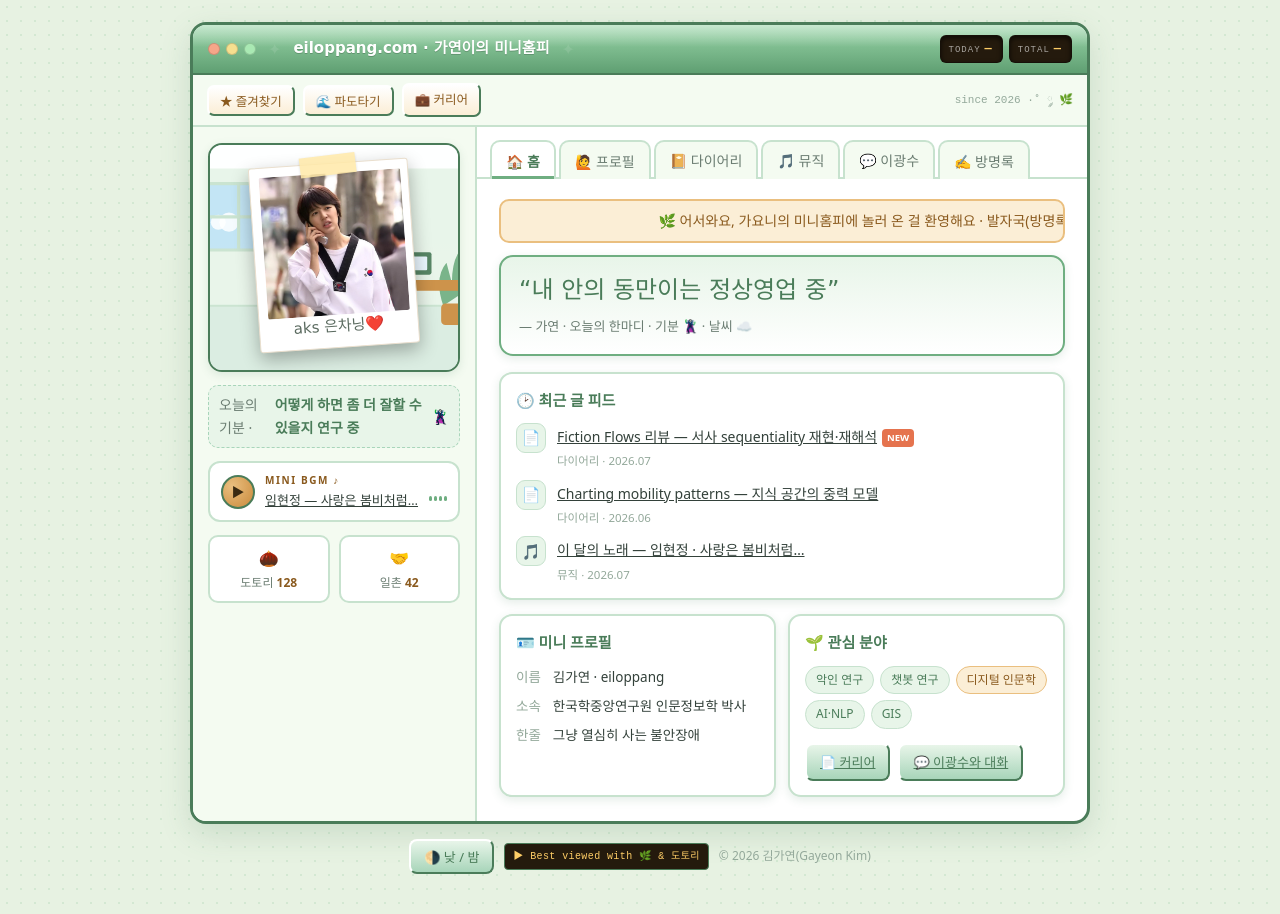
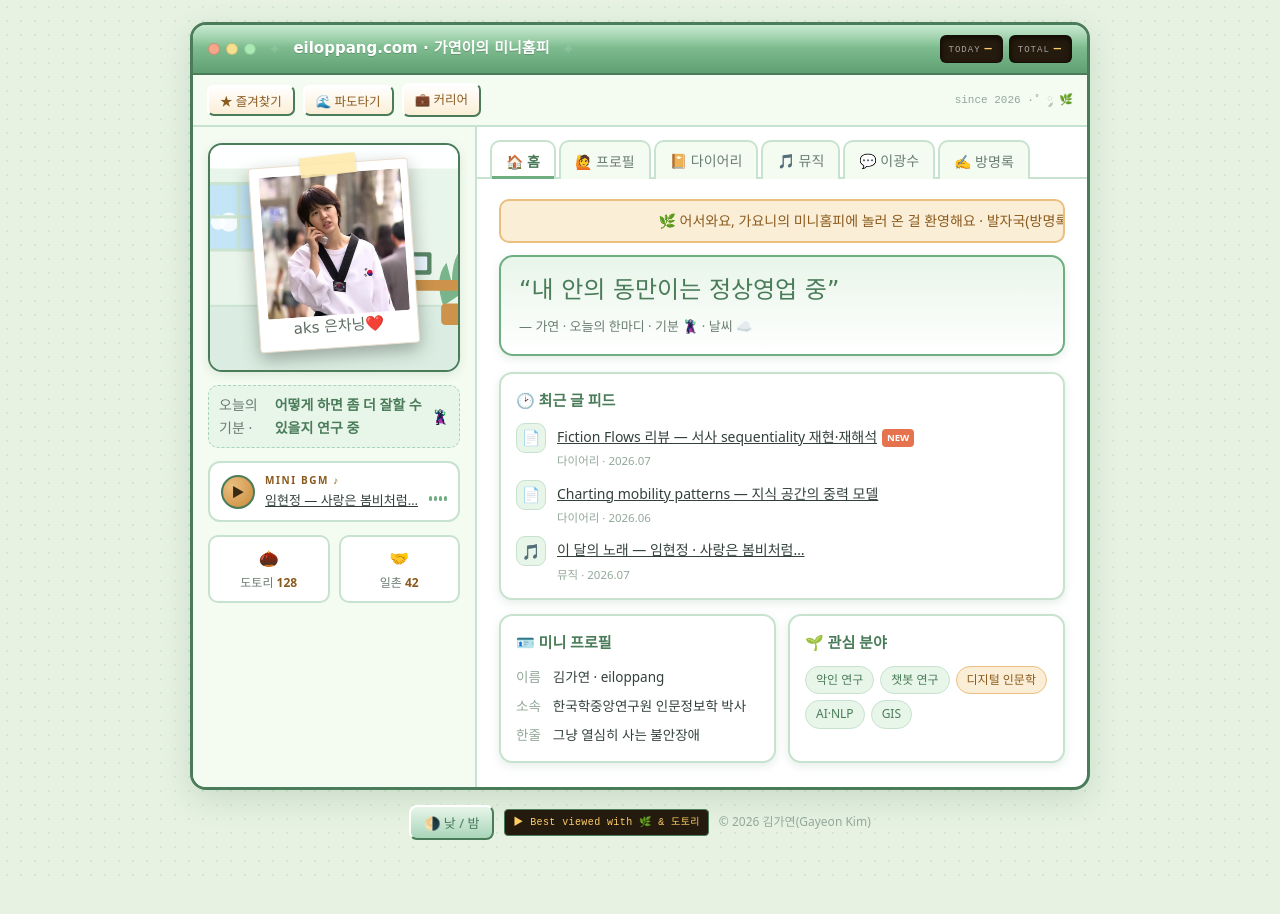
Before and after one commit to eiloppang/eiloppang.github.io, a plain HTML site: page index.html in a window 1280 px wide. After the commit the page ends 880 px from the top, so only its background shows below. Drawn offline with Linux system fonts and the light colour scheme; no server answers; a web font is replaced by a local one.

Commit message:
commit 2

```diff
--- a/index.html
+++ b/index.html
@@ -306,10 +306,6 @@
                   <span class="t">악인 연구</span><span class="t">챗봇 연구</span>
                   <span class="t amber">디지털 인문학</span><span class="t">AI·NLP</span><span class="t">GIS</span>
                 </div>
-                <div class="golinks">
-                  <a class="bevel" href="career.html">📄 커리어</a>
-                  <a class="bevel" href="lgs_chat.html">💬 이광수와 대화</a>
-                </div>
               </div>
             </div>
           </div>
```
